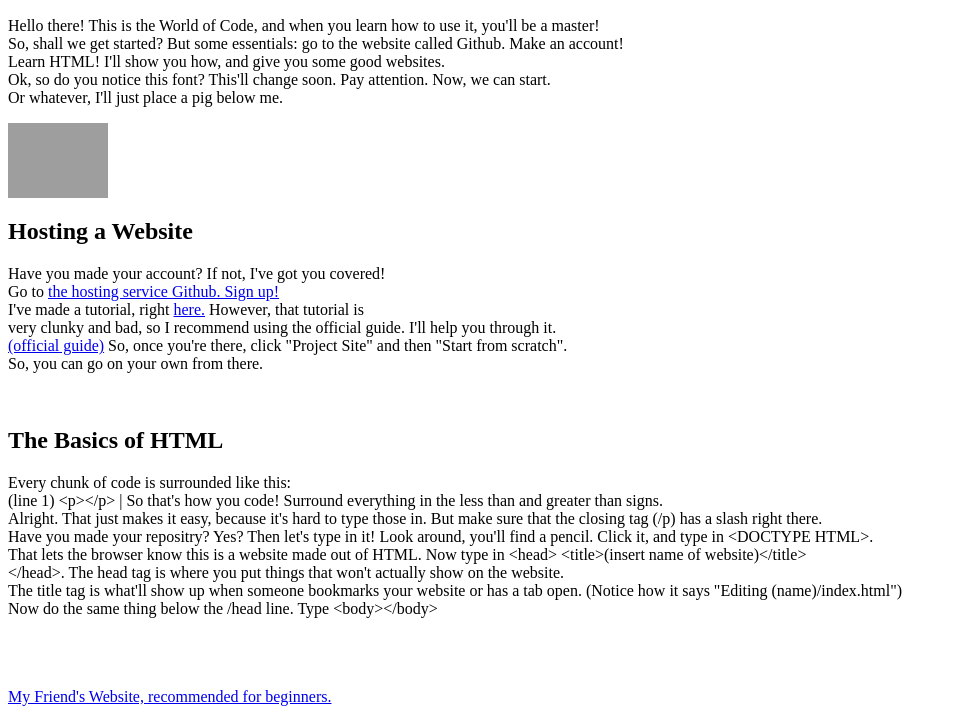
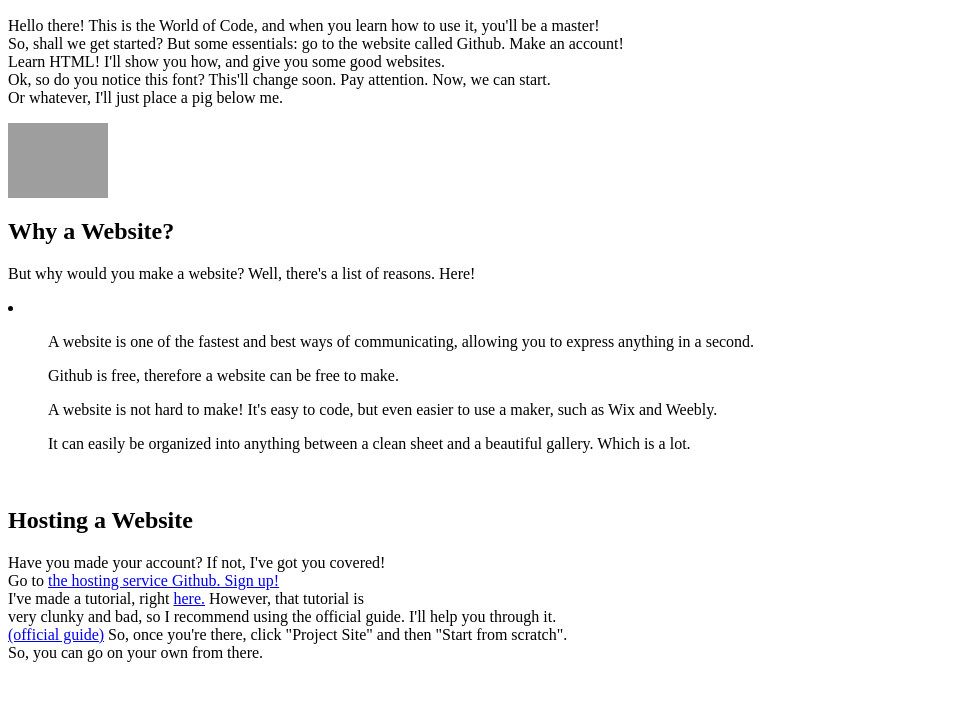
Before and after one commit to Kamchatskiye/thelongway, a plain HTML site: page index.html in a window 1280 px wide. Shown: the part 96-804 px from the top of the page, without its empty margins (0-957 px from the left). Drawn offline with Linux system fonts and the light colour scheme; grey boxes are pictures that could not be loaded.

Commit message:
Update index.html

```diff
--- a/index.html
+++ b/index.html
@@ -11,6 +11,15 @@
   Ok, so do you notice this font? This'll change soon. Pay attention. Now, we can start. <br>
   Or whatever, I'll just place a pig below me. </p>
   <img src="http://cdn.modernfarmer.com/wp-content/uploads/2014/03/smart_pig.jpg" alt="Pig of the Golden Order" width="100">
+  <br>
+  <h2>Why a Website?</h2>
+  <p>But why would you make a website? Well, there's a list of reasons. Here! <br></p>
+  <li>
+    <ul>A website is one of the fastest and best ways of communicating, allowing you to express anything in a second.</ul>
+    <ul>Github is free, therefore a website can be free to make.</ul>
+    <ul>A website is not hard to make! It's easy to code, but even easier to use a maker, such as Wix and Weebly.</ul>
+    <ul>It can easily be organized into anything between a clean sheet and a beautiful gallery. Which is a lot.</ul>
+  </li>
   <br>
   <h2>Hosting a Website</h2>
   <p>Have you made your account? If not, I've got you covered!<br>
@@ -28,7 +37,7 @@
   That lets the browser know this is a website made out of HTML. Now type in &lt;head&gt;
     &lt;title&gt;(insert name of website)&lt;/title&gt;<br>&lt;/head&gt;. The head tag is where you put things that won't actually show on the website.<br>
   The title tag is what'll show up when someone bookmarks your website or has a tab open. (Notice how it says "Editing (name)/index.html")<br>
-  Now do the same thing below the /head line. Type &lt;body&gt;&lt;/body&gt;</p>
+  Now do the same thing below the /head line. Type &lt;body&gt;&lt;p&gt;&lt;/p&gt;&lt;/body&gt;. The p tag stands for paragraph. It's the basic text block!</p>
   <br><br><br>
   <a href = "http://www.kidrex.org">
     My Friend's Website, recommended for beginners. </a>
```
